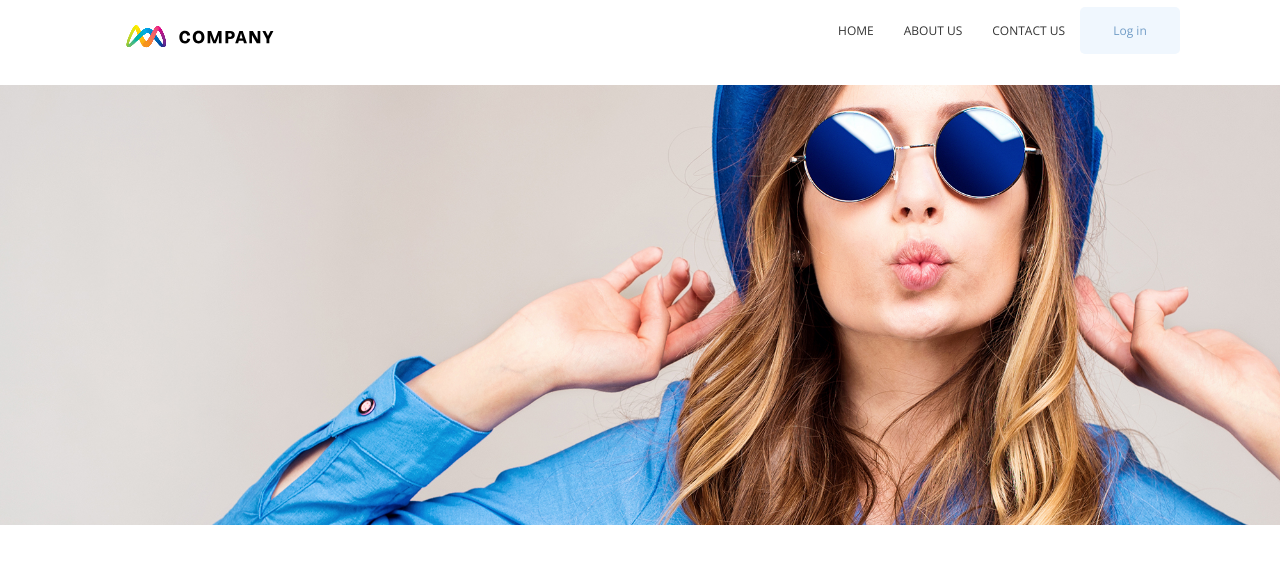
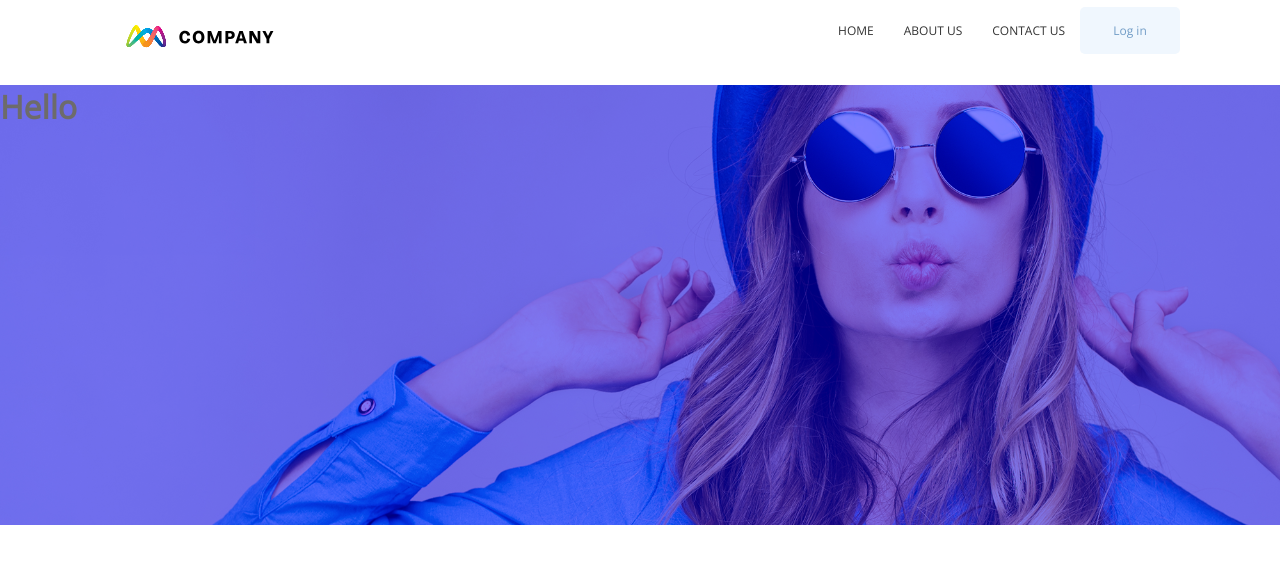
Before and after one commit to alix808/avamae, a React (Create React App) app: page / in a window 1280 px wide. Shown: the top 564 px of the page. Built offline with nearby package versions, Linux system fonts and the light colour scheme.

Commit message:
initial commit

```diff
--- a/src/App.js
+++ b/src/App.js
@@ -1,8 +1,7 @@
 import React from 'react';
 import Header from './comps/header/Header';
+import ArrowBox from './comps/arrow-box/ArrowBox';
 import ImageItem from './comps/image-item/ImageItem';
-import imageUrl from './assets/shutterstock_407632243.jpg';
-import imageUrl2 from './assets/shutterstock_696636346.jpg';
 
 import './App.css';
 
@@ -10,7 +9,8 @@ function App() {
   return (
     <div>
       <Header />
-      <ImageItem imageUrl={imageUrl} />
+      <ArrowBox />
+      <ImageItem />
     </div>
   );
 }
--- /dev/null
+++ b/src/comps/arrow-box/ArrowBox.jsx
@@ -0,0 +1,12 @@
+import React from 'react';
+import { ArrowContainer } from './arrowBoxStyles';
+
+const ArrowBox = () => {
+  return (
+    <ArrowContainer>
+      <h1>Hello</h1>
+    </ArrowContainer>
+  );
+};
+
+export default ArrowBox;
--- /dev/null
+++ b/src/comps/arrow-box/arrowBoxStyles.jsx
@@ -0,0 +1,10 @@
+import styled from 'styled-components';
+
+export const ArrowContainer = styled.span`
+  position: absolute;
+  z-index: 2;
+  background: blue;
+  width: 100%;
+  height: 440px;
+  opacity: 0.5;
+`;
--- a/src/comps/image-item/ImageItem.jsx
+++ b/src/comps/image-item/ImageItem.jsx
@@ -1,10 +1,10 @@
 import React from 'react';
-import { FlexBox, FlexItem, Img } from './imageItemStyles';
+import { FlexBox, FlexItem, ImgOne, ImgTwo } from './imageItemStyles';
 
 const ImageItem = () => (
   <FlexBox>
     <FlexItem>
-      <Img />
+      <ImgOne />
     </FlexItem>
   </FlexBox>
 );
--- a/src/comps/image-item/imageItemStyles.jsx
+++ b/src/comps/image-item/imageItemStyles.jsx
@@ -1,5 +1,6 @@
 import styled from 'styled-components';
-import img from '../../assets/shutterstock_407632243.jpg';
+import img1 from '../../assets/shutterstock_407632243.jpg';
+import img2 from '../../assets/shutterstock_696636346.jpg';
 
 export const FlexBox = styled.div`
   display: flex;
@@ -9,7 +10,12 @@ export const FlexItem = styled.div`
   flex: 1;
 `;
 
-export const Img = styled.div`
-  background: url(${img}) no-repeat 50% 25% / cover;
+export const ImgOne = styled.div`
+  background: url(${img1}) no-repeat 50% 25% / cover;
   height: 440px;
 `;
+
+export const ImgTwo = styled.div`
+  background: url(${img2}) no-repeat 50% 50% / cover;
+  height: 440px;
+`;
```
